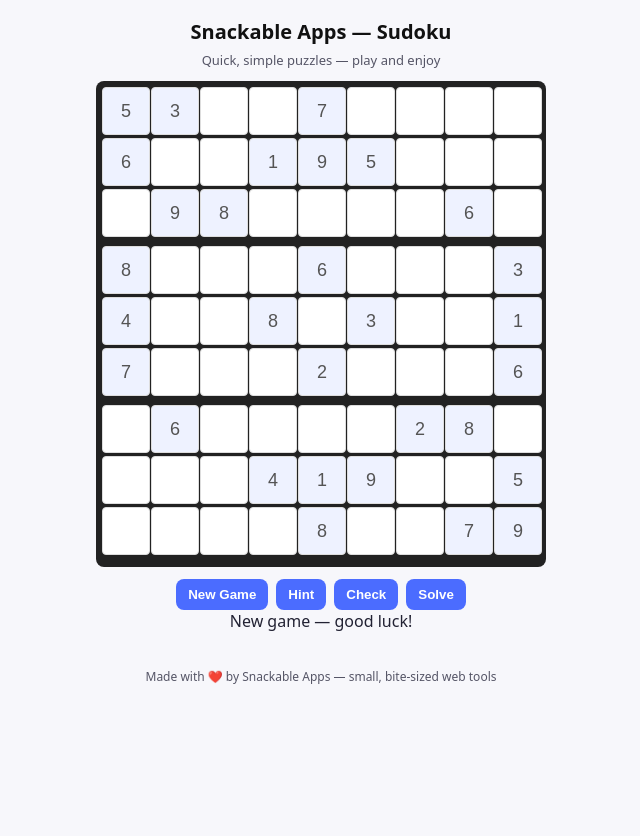
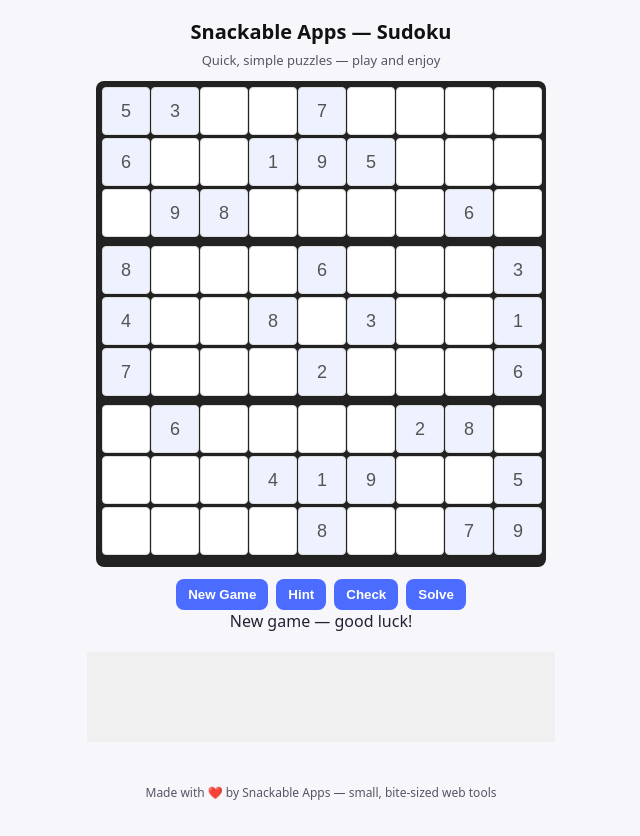
Before and after one commit to snackable-apps/snackable-apps.github.io, a plain HTML site: page index.html in a window 1280 px wide. Shown: the whole page, without its empty margins (319-959 px from the left). Drawn offline with Linux system fonts and the light colour scheme.

Commit message:
Update index.html

```diff
--- a/index.html
+++ b/index.html
@@ -63,11 +63,10 @@
 
     <div id="status" aria-live="polite"></div>
 
-    <!-- Bottom banner: AdSense display unit (replace slot/id if you change them in AdSense) -->
-    <div id="ad-banner">
-      <!-- display_001 -->
+    <!-- Bottom banner: AdSense display unit -->
+    <div id="ad-banner" style="text-align:center; margin:20px 0;">
       <ins class="adsbygoogle"
-           style="display:block"
+           style="display:block; width:100%; height:90px; background:#f0f0f0;"
            data-ad-client="ca-pub-4490023750698733"
            data-ad-slot="9922848476"
            data-ad-format="auto"
```
